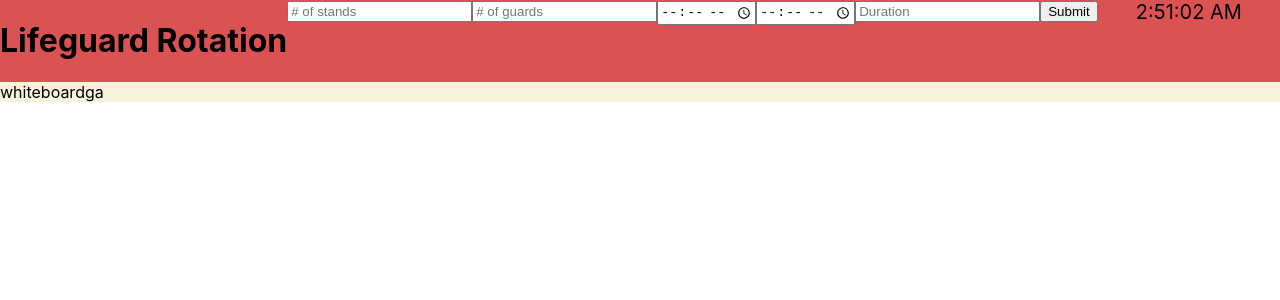
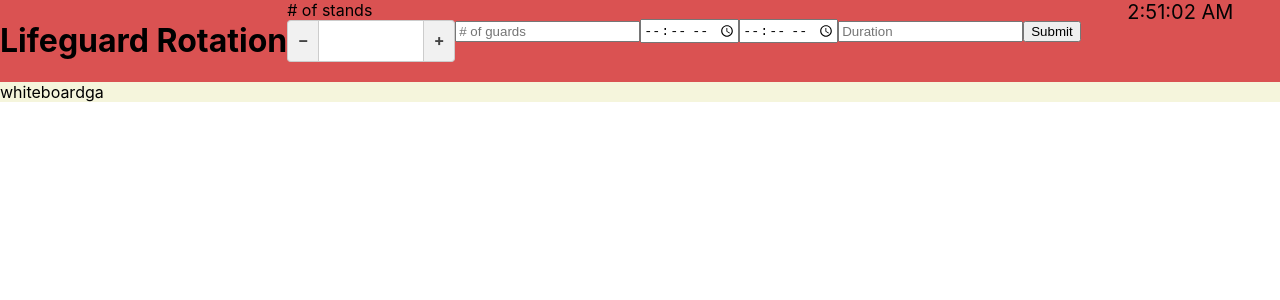
Before and after one commit to elin1923/My-Lifeguard-Rotation, a React (Create React App) app: page / in a window 1280 px wide. Shown: the top 300 px of the page. Built offline with nearby package versions, Linux system fonts and the light colour scheme.

Commit message:
css and implementing features

```diff
--- a/src/App.css
+++ b/src/App.css
@@ -5,8 +5,53 @@
 }
 
 .parameters {
+  display: flex;
   align-items: center;
   justify-content: center;
+}
+
+/* box-sizing: border-box */
+
+.input-number{
+  width: 80px;
+  padding: 0 12px;
+  vertical-align: top;
+  text-align: center;
+  outline: none;
+}
+
+.input-number,
+.input-number-decrement,
+.input-number-increment {
+  border: 1px solid #ccc;
+  height: 40px;
+  user-select: none
+}
+
+.input-number-decrement,
+.input-number-increment {
+  display: inline-block;
+  width: 30px;
+  line-height: 38px;
+  background: #f1f1f1;
+  color: #444;
+  text-align: center;
+  font-weight: bold;
+  cursor: pointer;
+
+  /* &:active
+    background: #ddd */
+}
+
+.input-number-decrement{
+  border-right: none;
+  border-radius: 4px 0 0 4px;
+}
+
+.input-number-increment {
+
+  border-left: none;
+  border-radius: 0 4px 4px 0;
 }
 
 .clock {
--- a/src/Components/Header.jsx
+++ b/src/Components/Header.jsx
@@ -13,6 +13,8 @@ export default function Header() {
 
     // });
 
+    let [stands, setStand] = useState();
+
     return (
         <div className='header'>
             <h1>
@@ -24,7 +26,14 @@ export default function Header() {
                 <input type='radio' name='rotation' className='btn btn-scale btn-scale-asc-2' checked></input>
                 <input type='radio' name='rotation' className='btn btn-scale btn-scale-asc-3'></input> */}
                 <form className='parameters'>
-                    <input type='number' placeholder='# of stands'></input>
+                    <div>
+                        <div>
+                            # of stands
+                        </div>
+                        <span class="input-number-decrement">–</span>
+                        <input class="input-number" type="text" value={stands} min="0" max="10"></input>
+                        <span class="input-number-increment">+</span>
+                    </div>
                     <input type='number' placeholder='# of guards'></input>
                     <input type="time" id="appt" placeholder='start'></input>
                     <input type="time" id="appt" placeholder='end'></input>
```
